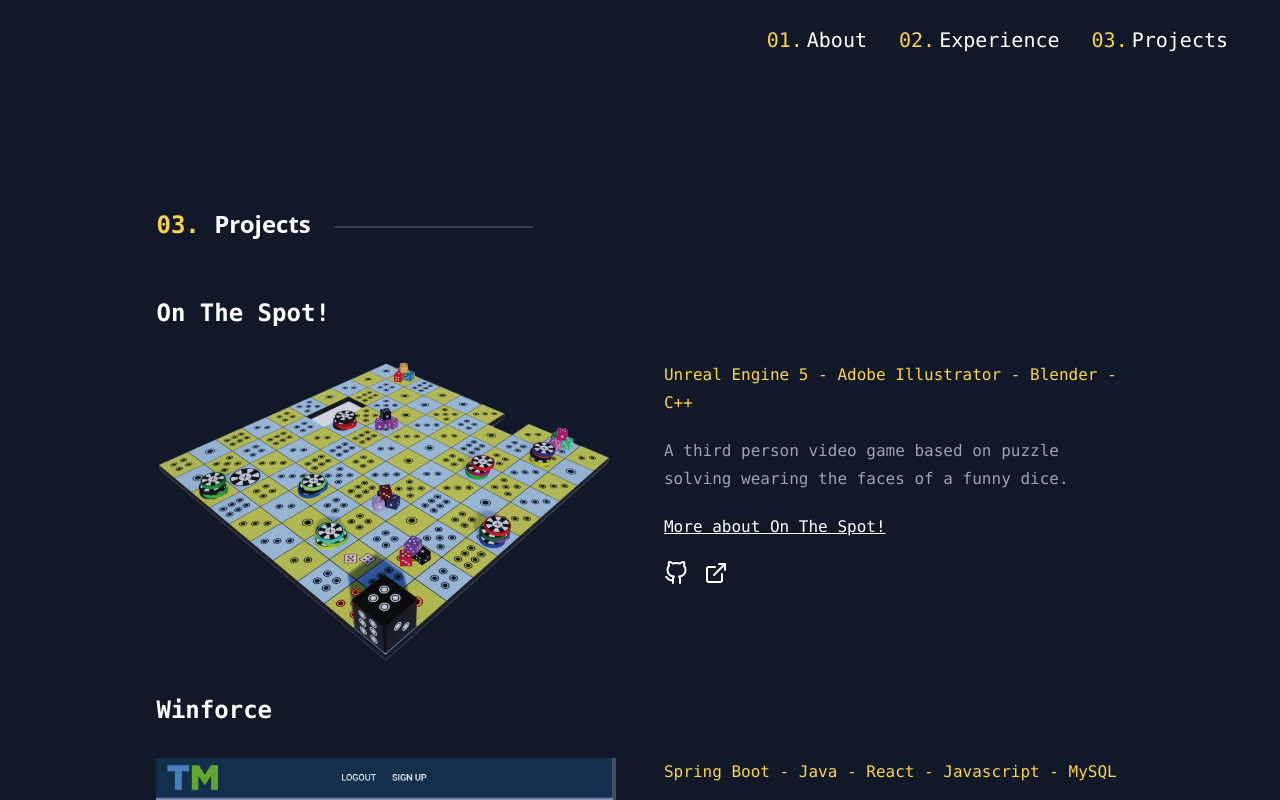
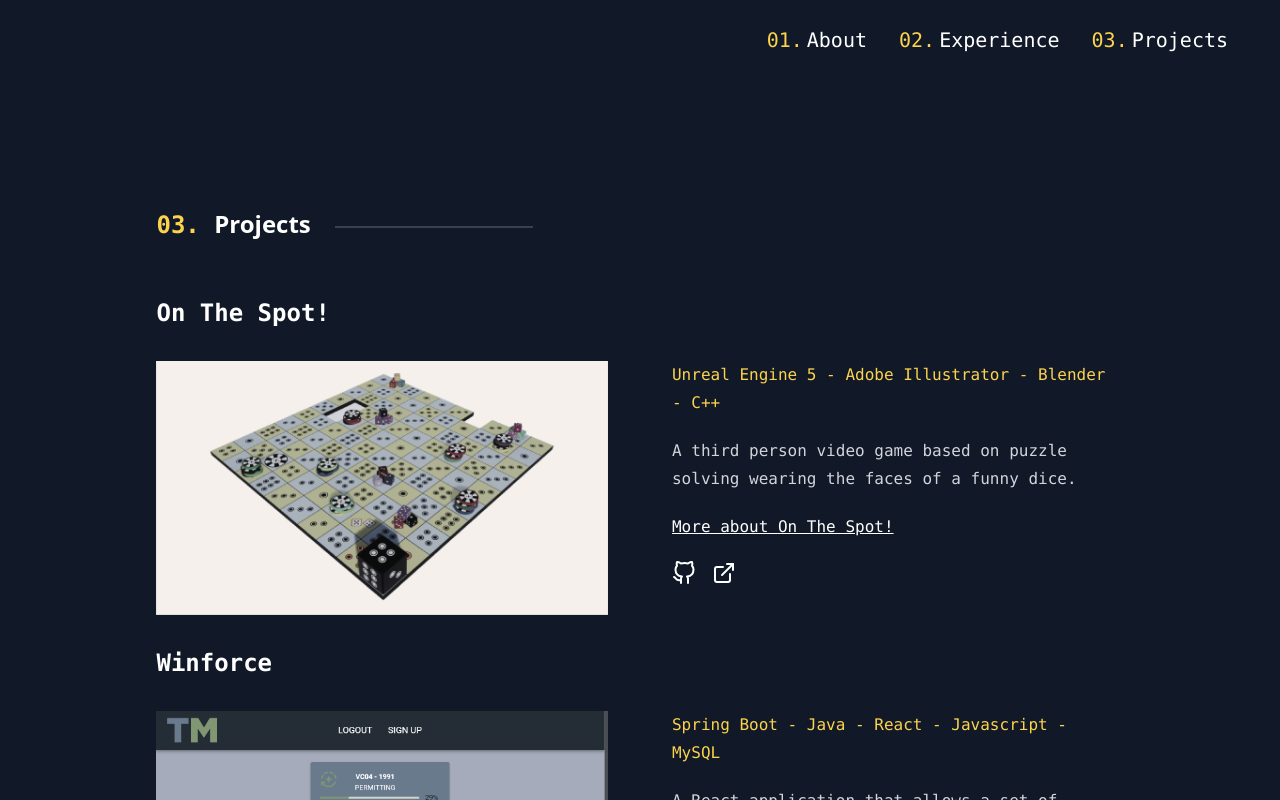
Before and after one commit to simone-lungarella/surveyor-lab, a SvelteKit app: page /projects in a window 1280 px wide. Shown: the top 800 px of the page. Built offline with nearby package versions, Linux system fonts and the light colour scheme.

Commit message:
fix(projects): Fixed display of project information and added grayscale on project to lower the impact when not focused

```diff
--- a/src/routes/projects/+page.svelte
+++ b/src/routes/projects/+page.svelte
@@ -27,21 +27,20 @@
         <div class="md:col-span-1" />
 
         <div class="col-span-8 md:col-span-7 grid grid-flow-row place-content-center" >
-            <div class="grid grid-cols-1 md:grid-cols-2 gap-12 items-center lg:items-start">
-
-                <div class="hover:scale-105 transition duration-500 ease-in-out" >
+            <div class="grid grid-cols-1 md:grid-cols-2 gap-6 md:gap-12 lg:gap-16 items-center lg:items-start" >
+                <div class="overflow-hidden grayscale-[.7] hover:grayscale-0 transition duration-300 ease-in-out" >
                     {#if project.id === 1}
-                        <img src={OnTheSpot} alt="Project preview" />
+                        <img src={OnTheSpot} alt="Project preview" class="w-full h-full object-fill" />
                     {:else if project.id === 2}
-                        <img src={Winforce} alt="Project preview" />
+                        <img src={Winforce} alt="Project preview" class="w-full h-full object-fill" />
                     {:else if project.id === 3}
-                        <img src={PTracker} alt="Project preview" />
+                        <img src={PTracker} alt="Project preview" class="w-full h-full object-fill" />
                     {/if}
                 </div>
 
                 <div class="prose font-mono">
                     <span class="text-amber-300" >{project.techs.join(" - ")}</span >
-                    <p class="text-gray-400">{project.description}</p>
+                    <p class="text-gray-300">{project.description}</p>
                     <a class="text-white" href={project.page} >More about {project.title}</a >
                     <div class="grid grid-flow-col place-content-start gap-4 mt-5">
                         {#if project.github}
```
Also changed, not shown: src/lib/image/onthespot.png.
